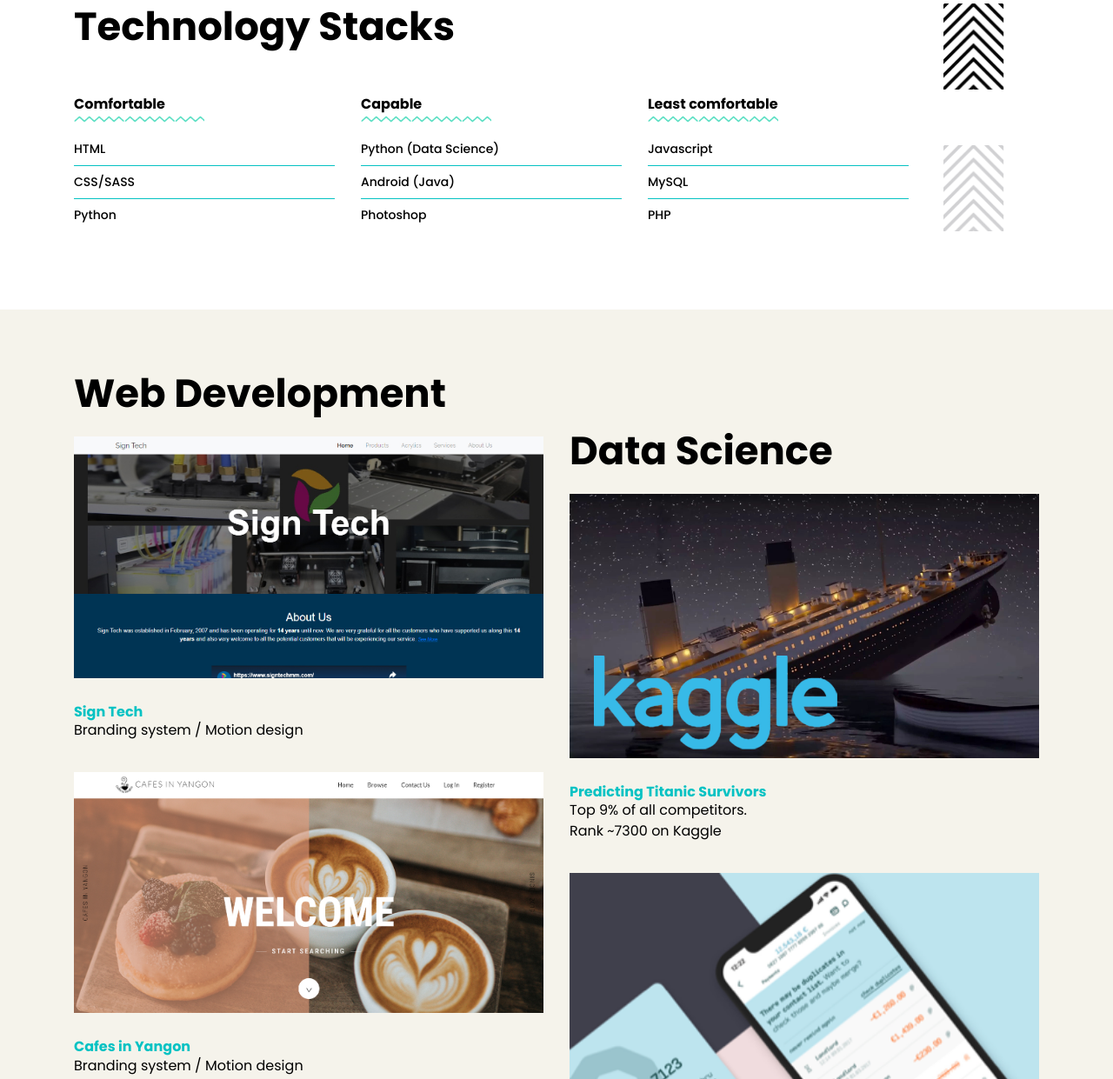
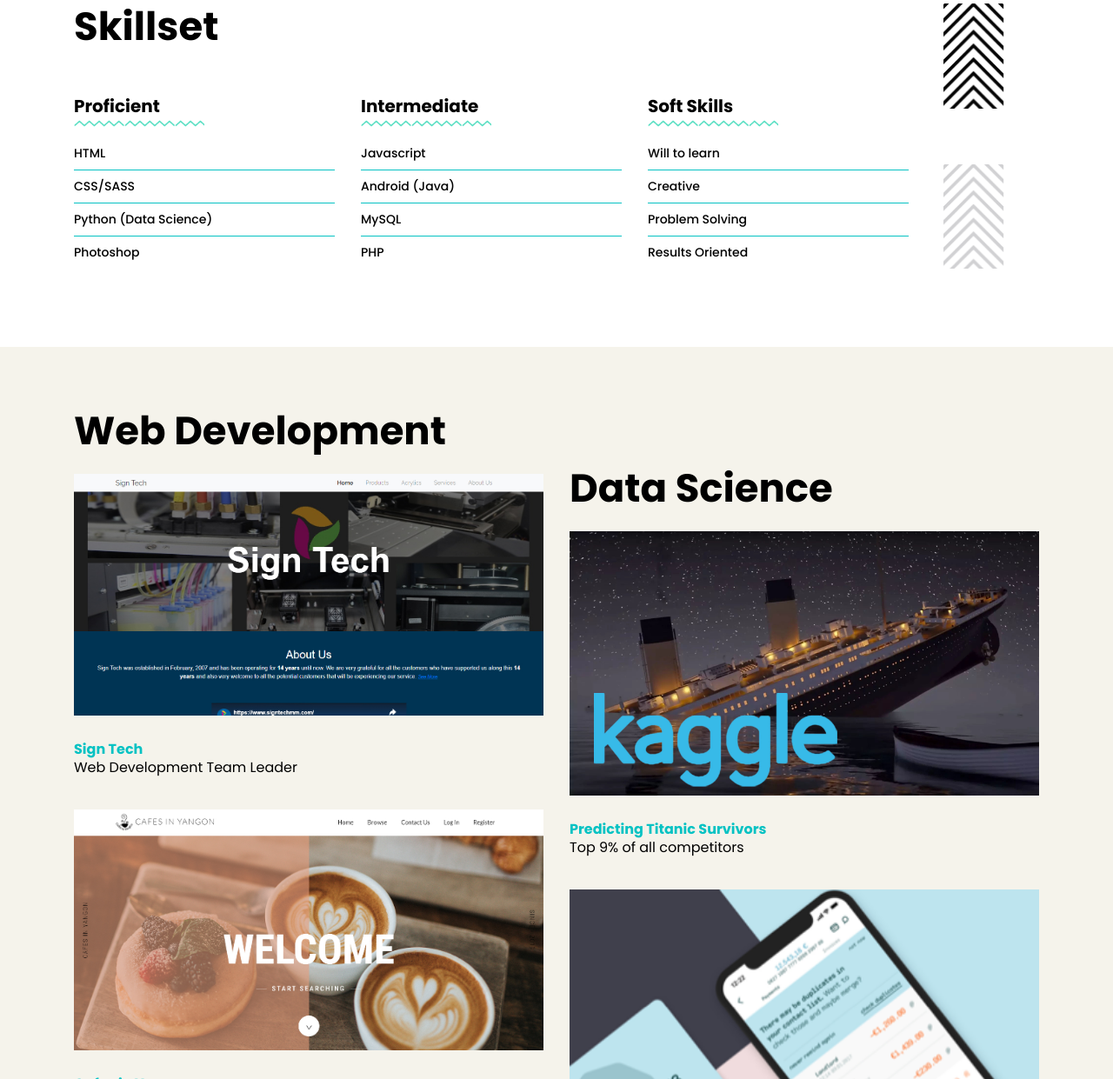
Before and after one commit to harrythu25/PersonalPortfolio_v2.0, a plain HTML site: page index.html in a window 1280 px wide. Shown: the part 1250-2491 px from the top of the page at 87% size. Drawn offline with Linux system fonts and the light colour scheme.

Commit message:
minor content edits

```diff
--- a/index.html
+++ b/index.html
@@ -72,7 +72,7 @@
                                         <a href="#!" class="link-hover-fx">Facebook</a>
                                     </li>
                                     <li>
-                                        <a href="#!" class="link-hover-fx">Github</a>
+                                        <a href="https://github.com/harrythu25" target="_blank" class="link-hover-fx">Github</a>
                                     </li>
                                     <li>
                                         <a href="#!" class="link-hover-fx">Kaggle</a>
@@ -164,32 +164,33 @@
     <section class="hiro-section" id="tech_stack">
         <div class="container">
             <div class="service-section">
-                <h2 class="section-title career-section-title">Technology Stacks</h2>
+                <h2 class="section-title career-section-title">Skillset</h2>
                 <div class="row">
                     <div class="col-md-4 mb-4 mb-md-0 wow fadeInUp">
-                        <h6 class="service-category-title">Comfortable</h6>
+                        <h5 class="service-category-title">Proficient</h5>
                         <ul class="service-list list-group list-group-flush">
                             <li class="list-group-item">HTML</li>
                             <li class="list-group-item">CSS/SASS</li>
-                            <li class="list-group-item">Python</li>
-
-
-                        </ul>
-                    </div>
-                    <div class="col-md-4 mb-4 mb-md-0 wow fadeInUp">
-                        <h6 class="service-category-title">Capable</h6>
-                        <ul class="service-list list-group list-group-flush">
                             <li class="list-group-item">Python (Data Science)</li>
-                            <li class="list-group-item">Android (Java)</li>
                             <li class="list-group-item">Photoshop</li>
                         </ul>
                     </div>
                     <div class="col-md-4 mb-4 mb-md-0 wow fadeInUp">
-                        <h6 class="service-category-title">Least comfortable</h6>
+                        <h5 class="service-category-title">Intermediate</h5>
                         <ul class="service-list list-group list-group-flush">
                             <li class="list-group-item">Javascript</li>
+                            <li class="list-group-item">Android (Java)</li>
                             <li class="list-group-item">MySQL</li>
                             <li class="list-group-item">PHP</li>
+                        </ul>
+                    </div>
+                    <div class="col-md-4 mb-4 mb-md-0 wow fadeInUp">
+                        <h5 class="service-category-title">Soft Skills</h5>
+                        <ul class="service-list list-group list-group-flush">
+                            <li class="list-group-item">Will to learn</li>
+                            <li class="list-group-item">Creative</li>
+                            <li class="list-group-item">Problem Solving</li>
+                            <li class="list-group-item">Results Oriented</li>
                         </ul>
                     </div>
                 </div>
@@ -208,22 +209,22 @@
                     <div class="project-card wow fadeInUp">
                         <img src="assets/images/projects/sign_tech/home_desktop.jpg" alt="Project" class="project-thumbnail">
                         <a href="signtech_project.html"><h6 class="project-title">Sign Tech</h6></a>
-                        <p class="Project-category">Branding system / Motion design </p>
+                        <p class="Project-category">Web Development Team Leader </p>
                     </div>
                     <div class="project-card wow fadeInUp">
                         <img src="assets/images/projects/cafes_in_yangon/landing_page.jpg" alt="Project" class="project-thumbnail">
                         <a href="cafe_project.html"><h6 class="project-title">Cafes in Yangon</h6></a>
-                        <p class="Project-category">Branding system / Motion design </p>
+                        <p class="Project-category">In-School Competition Team Leader<br>1st Place</p>
                     </div>
                     <div class="project-card wow fadeInUp">
                         <img src="assets/images/projects/portfolio/1.jpg" alt="Project" class="project-thumbnail">
                         <a href="portfolio_project.html"><h6 class="project-title">Project Portfolio Version 1.0</h6></a>
-                        <p class="Project-category">Branding system / Motion design </p>
+                        <p class="Project-category">Original Personal Portfolio</p>
                     </div>
                     <div class="project-card wow fadeInUp">
                         <img src="assets/images/projects/instagram_clone/3.jpg" alt="Project" class="project-thumbnail">
                         <a href="instagram_project.html"><h6 class="project-title">Instagram Clone</h6></a>
-                        <p class="Project-category">Branding system / Motion design </p>
+                        <p class="Project-category">Project of an online course on PHP and Laravel</p>
                     </div>
                 </div>
                 <div class="col-md-6 project-column-indented">
@@ -233,27 +234,19 @@
                     <div class="project-card wow fadeInUp">
                         <img src="assets/images/projects/kaggle_thumbnail.jpg" alt="Project" class="project-thumbnail">
                         <h6 class="project-title">Predicting Titanic Survivors</h6>
-                        <p class="Project-category">Top 9% of all competitors.<br>
-                            Rank ~7300 on Kaggle </p>
+                        <p class="Project-category">Top 9% of all competitors</p>
                     </div>
                     <div class="project-card wow fadeInUp">
                         <img src="assets/images/Works1.png" alt="Project" class="project-thumbnail">
                         <h6 class="project-title">Predicting Cost of Cars</h6>
-                        <p class="Project-category">Branding system / Motion design </p>
+                        <p class="Project-category">Project from Udemy's Data Science course </p>
                     </div>
                     <div class="project-card wow fadeInUp">
                         <img src="assets/images/Works3.png" alt="Project" class="project-thumbnail">
                         <h6 class="project-title">Predicting Real Estate Cost</h6>
-                        <p class="Project-category">Branding system / Motion design </p>
+                        <p class="Project-category">Kaggle Competition[Work in Progress]</p>
                     </div>
-                    <h2 class="section-title wow fadeInRight">
-                        IOT
-                    </h2>
-                    <div class="project-card wow fadeInUp">
-                        <img src="assets/images/Works3.png" alt="Project" class="project-thumbnail">
-                        <h6 class="project-title">Smart Mirror</h6>
-                        <p class="Project-category">Top 9% of all competitors.<br>
-                            Rank ~7300 on Kaggle </p>
+
                     </div>
                 </div>
 
@@ -324,7 +317,7 @@
             <div class="contact-address">
                 <div class="row">
                     <div class="col-md-5">
-                        <p class="font-weight-medium">9010 Varna, Bulgaria, <br> Breeze Borough, <br> Saint Nicholas, 26
+                        <p class="font-weight-medium">Building 7, Room 4 <br> 3rd Quarter, Hlaing Tsp <br> Yangon, Myanmar
                         </p>
                     </div>
                     <div class="col-md-5 mb-4 mb-md-0">
```
